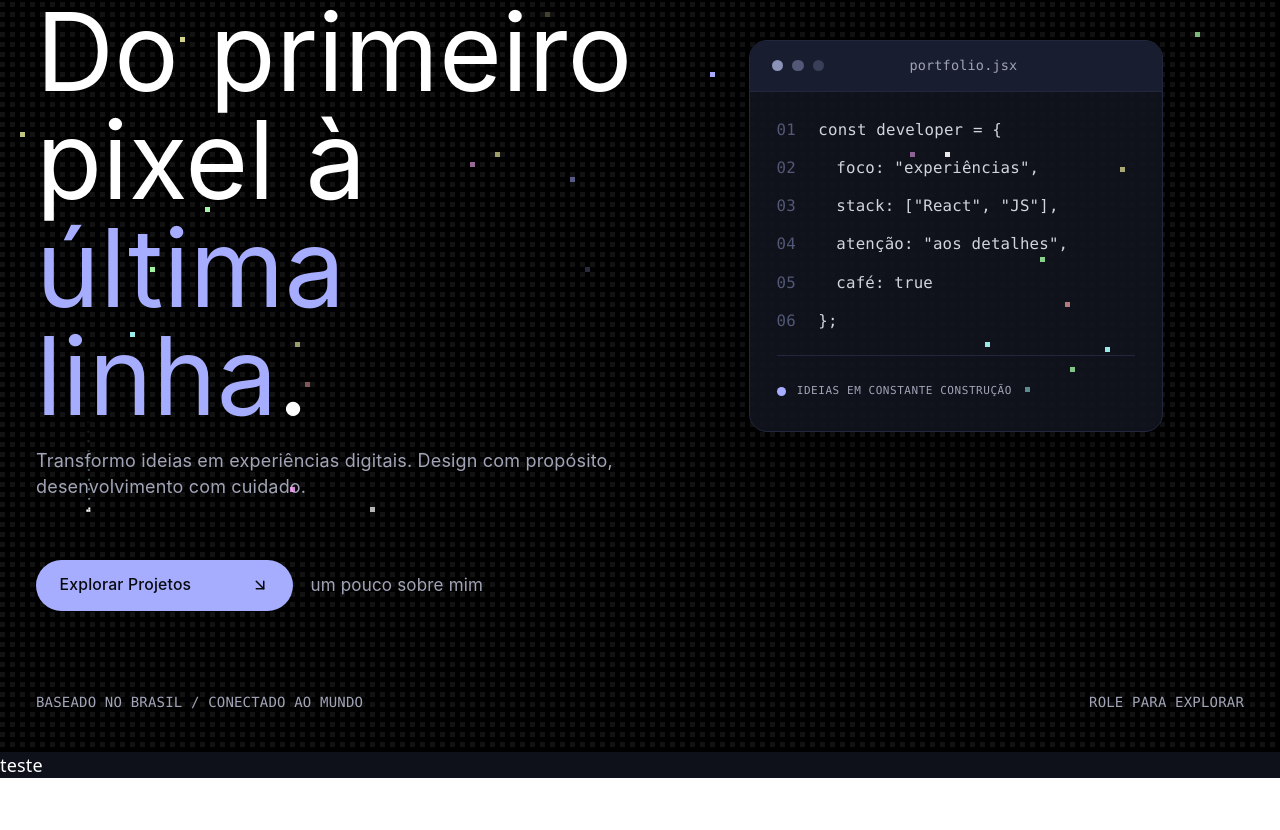
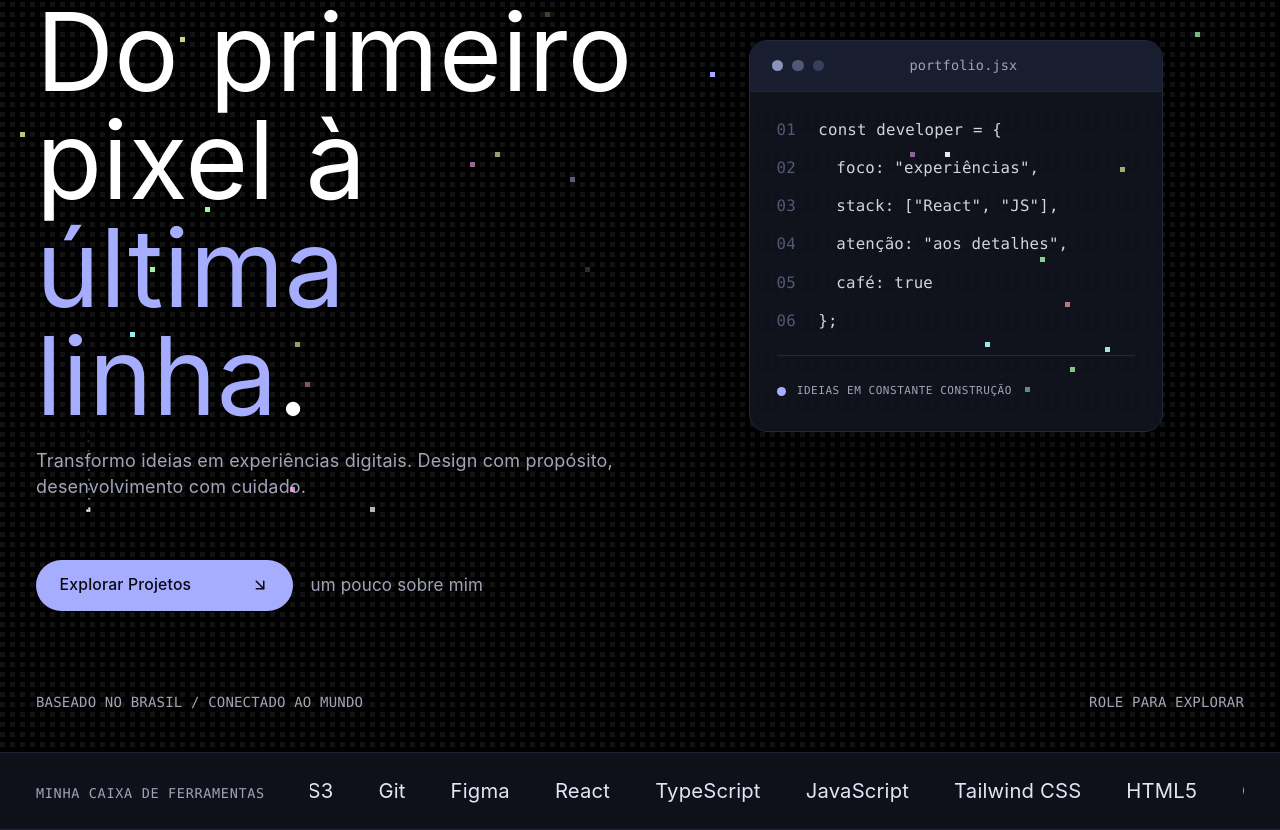
Before and after one commit to luizguilhermee13/Projeto-Portfolio, a React (Vite) app in the folder projetoPortfolio/: page / in a window 1280 px wide. Shown: the part 288-1118 px from the top of the page. Before the commit the page ends 1066 px from the top, so only its background shows below. Built offline with nearby package versions, Linux system fonts and the light colour scheme.

Commit message:
componente tecnologias

```diff
--- a/projetoPortfolio/src/App.jsx
+++ b/projetoPortfolio/src/App.jsx
@@ -1,6 +1,7 @@
 import { BackgroundPixelStars } from "@/components/ui/BackgroundPixelStars";
 import Navbar from "./components/ui/Navbar";
 import Introducao from "./components/ui/Introducao";
+import CaixaDeFerramentas from "./components/ui/CaixaDeFerramentas";
 
 export function App() {
   return (
@@ -13,7 +14,7 @@ export function App() {
       </header>
       <main className="grid grid-cols-1">
         <Introducao />
-        <div className="bg-[#0E101A]">teste</div>
+        <CaixaDeFerramentas />
       </main>
     </div>
   );
--- /dev/null
+++ b/projetoPortfolio/src/components/ui/CaixaDeFerramentas.jsx
@@ -0,0 +1,36 @@
+import React from "react";
+
+const tecnologias = ["React", "TypeScript", "JavaScript", "Tailwind CSS", "HTML5", "CSS3", "Git", "Figma"];
+
+function CaixaDeFerramentas() {
+  // Duplicamos a lista para o loop infinito ficar contínuo sem buracos
+  const itensSlide = [...tecnologias, ...tecnologias];
+
+  return (
+    <section className="w-full bg-[#0E101A] border-y border-[#1E2235] py-5 px-6 sm:px-8">
+      {/* Div Pai (Container) */}
+      <div className="max-w-7xl mx-auto flex flex-col md:flex-row items-start md:items-center gap-4 md:gap-10">
+        {/* Div 1: Texto fixo à esquerda */}
+        <div className="shrink-0">
+          <span className="font-mono text-xs tracking-wider uppercase text-[#A1A4B6]">MINHA CAIXA DE FERRAMENTAS</span>
+        </div>
+
+        {/* Div 2: Janela do slide à direita com lista de <li> */}
+        <div className="relative w-full flex-1 overflow-hidden group-marquee">
+          {/* Trilho animado */}
+          <div className="animate-slide-direita">
+            <ul className="flex items-center gap-10 pr-10">
+              {itensSlide.map((tech, index) => (
+                <li key={`${tech}-${index}`} className="text-base sm:text-lg font-sans text-[#E2E6F3] whitespace-nowrap select-none">
+                  {tech}
+                </li>
+              ))}
+            </ul>
+          </div>
+        </div>
+      </div>
+    </section>
+  );
+}
+
+export default CaixaDeFerramentas;
--- a/projetoPortfolio/src/index.css
+++ b/projetoPortfolio/src/index.css
@@ -53,3 +53,23 @@
 body {
   margin: 0;
 }
+
+@keyframes slide-direita {
+  0% {
+    transform: translateX(-50%);
+  }
+  100% {
+    transform: translateX(0%);
+  }
+}
+
+.animate-slide-direita {
+  display: flex;
+  width: max-content;
+  animation: slide-direita 22s linear infinite;
+}
+
+/* Pausa ao passar o mouse (opcional, ajuda na leitura) */
+.group-marquee:hover .animate-slide-direita {
+  animation-play-state: paused;
+}
```
